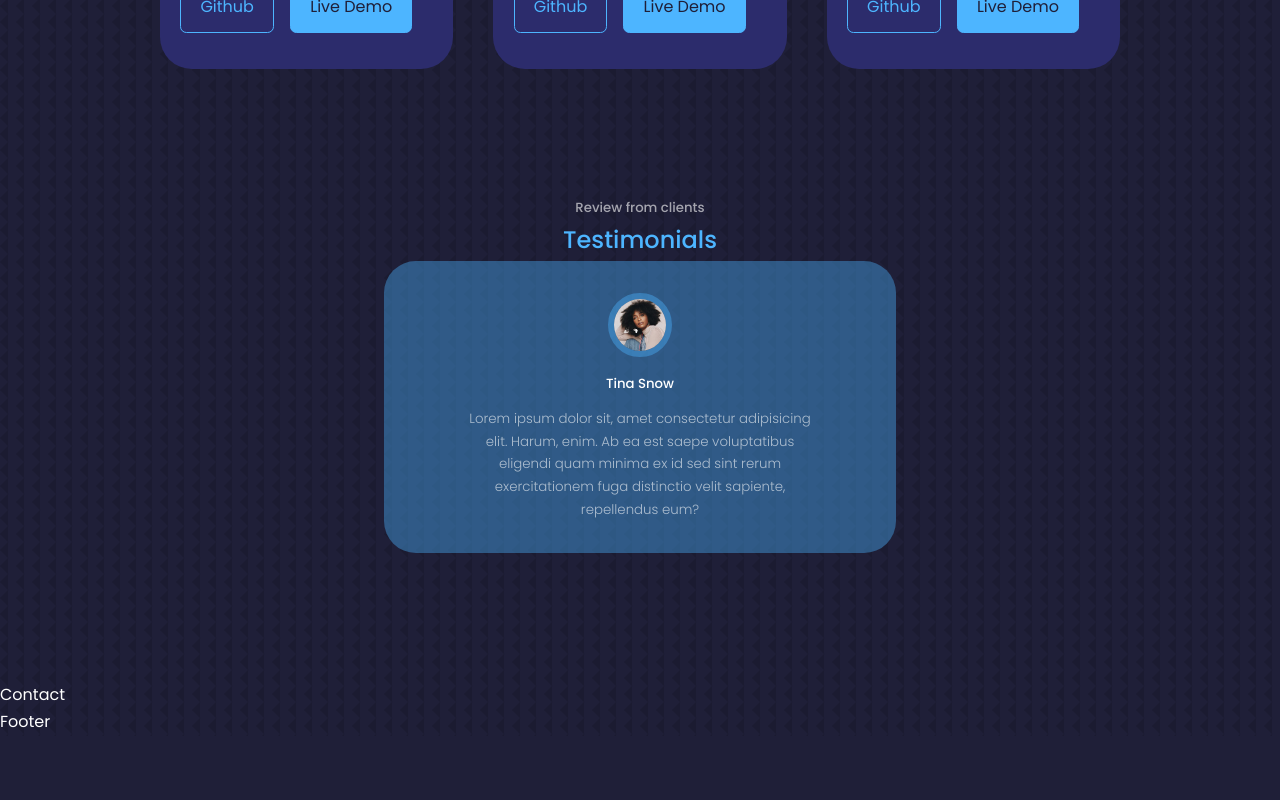
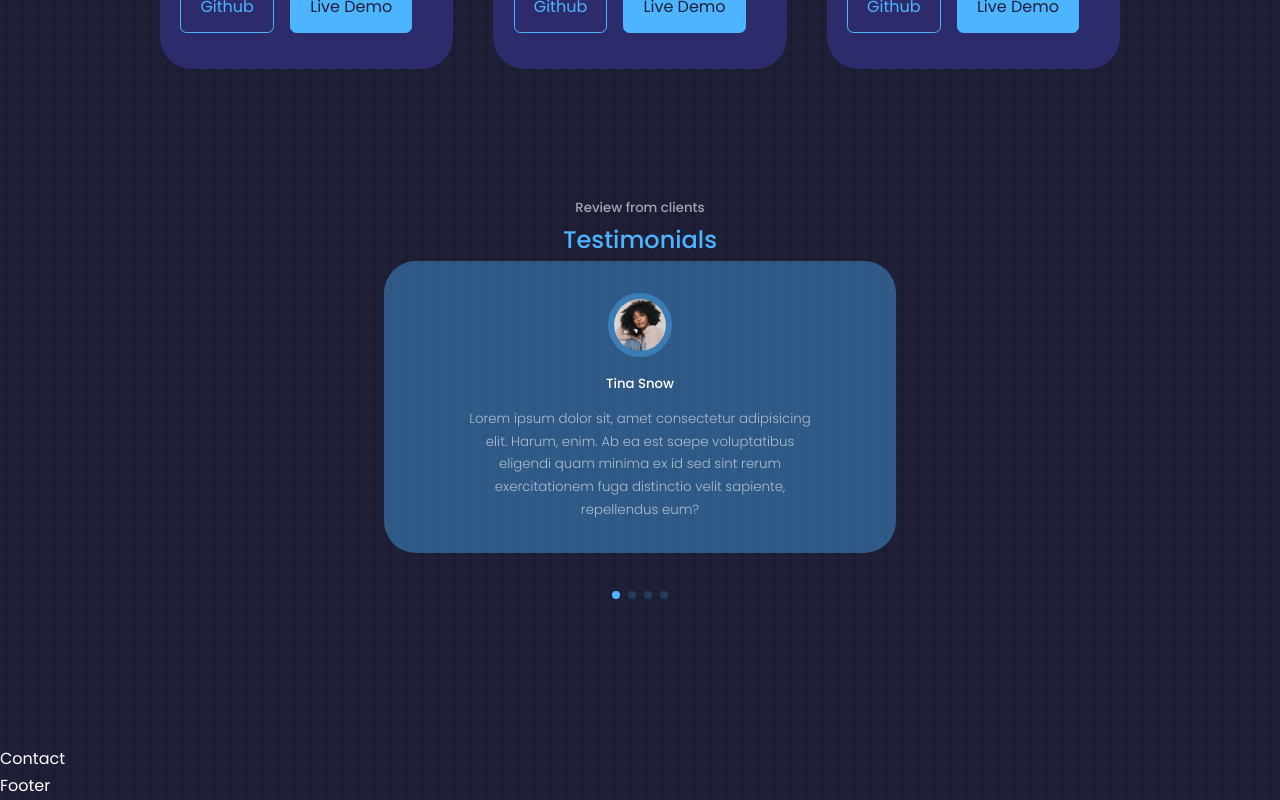
Before and after one commit to szrokmn/my_portfolio-react, a React (Create React App) app: page / in a window 1280 px wide. Shown: the part 3730-4530 px from the top of the page. Before the commit the page ends 4466 px from the top, so only its background shows below. Built offline with nearby package versions, Linux system fonts and the light colour scheme; a web font is replaced by a local one.

Commit message:
contact css continue

```diff
--- a/src/components/testimonials/Testimonials.css
+++ b/src/components/testimonials/Testimonials.css
@@ -1,5 +1,6 @@
 .container.testimonials__container{
     width: 40%;
+    padding-bottom: 4rem;
 }
 
 .client__avatar{
@@ -27,6 +28,10 @@
     margin: 0.8rem auto 0;
 }
 
+.swiper-pagination-clickable .swiper-pagination-bullet {
+    background: var(--color-primary);
+}
+
 /*=========MEDIA QUERIES(MEDIUM DEVICES)==========*/
 
 @media screen and (max-width:1024px) {
--- a/src/components/testimonials/Testimonials.jsx
+++ b/src/components/testimonials/Testimonials.jsx
@@ -4,13 +4,8 @@
 import AVTR2 from "../../assets/avatar2.jpg";
 import AVTR3 from "../../assets/avatar3.jpg";
 import AVTR4 from "../../assets/avatar4.jpg";
-
-// import Swiper core and required modules
 import { Pagination } from 'swiper';
-
 import { Swiper, SwiperSlide } from 'swiper/react';
-
-// Import Swiper styles
 import 'swiper/css';
 import 'swiper/css/pagination';
 
@@ -43,7 +38,13 @@
       <h5>Review from clients</h5>
       <h2>Testimonials</h2>
 
-      <Swiper className="container testimonials__container">
+      <Swiper className="container testimonials__container"
+          // install Swiper modules
+      modules={[Pagination]}
+      spaceBetween={40}
+      slidesPerView={1}
+      pagination={{ clickable: true }}
+      >
         {
           data.map(({ avatar, name, review}, index) => {
             return(
```
